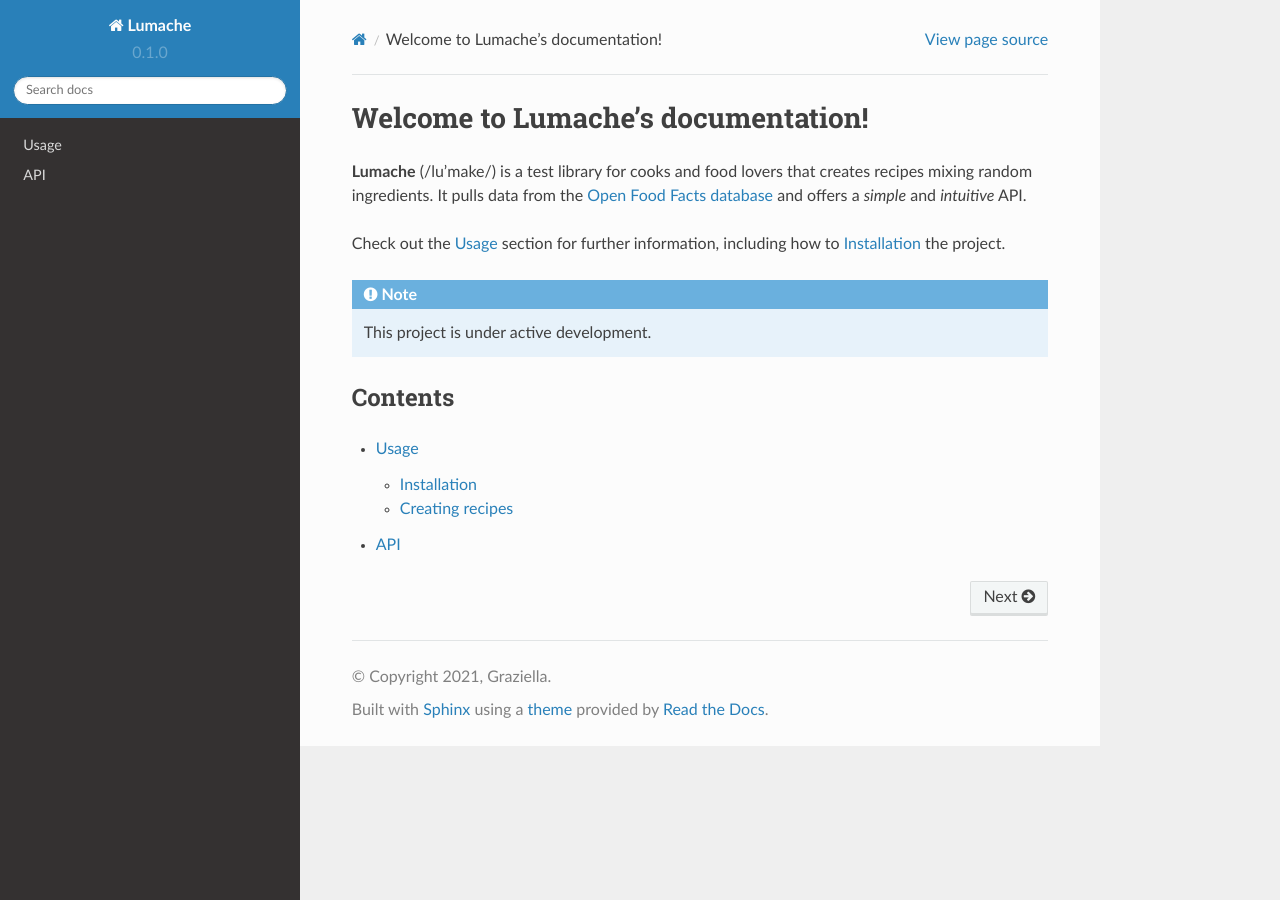
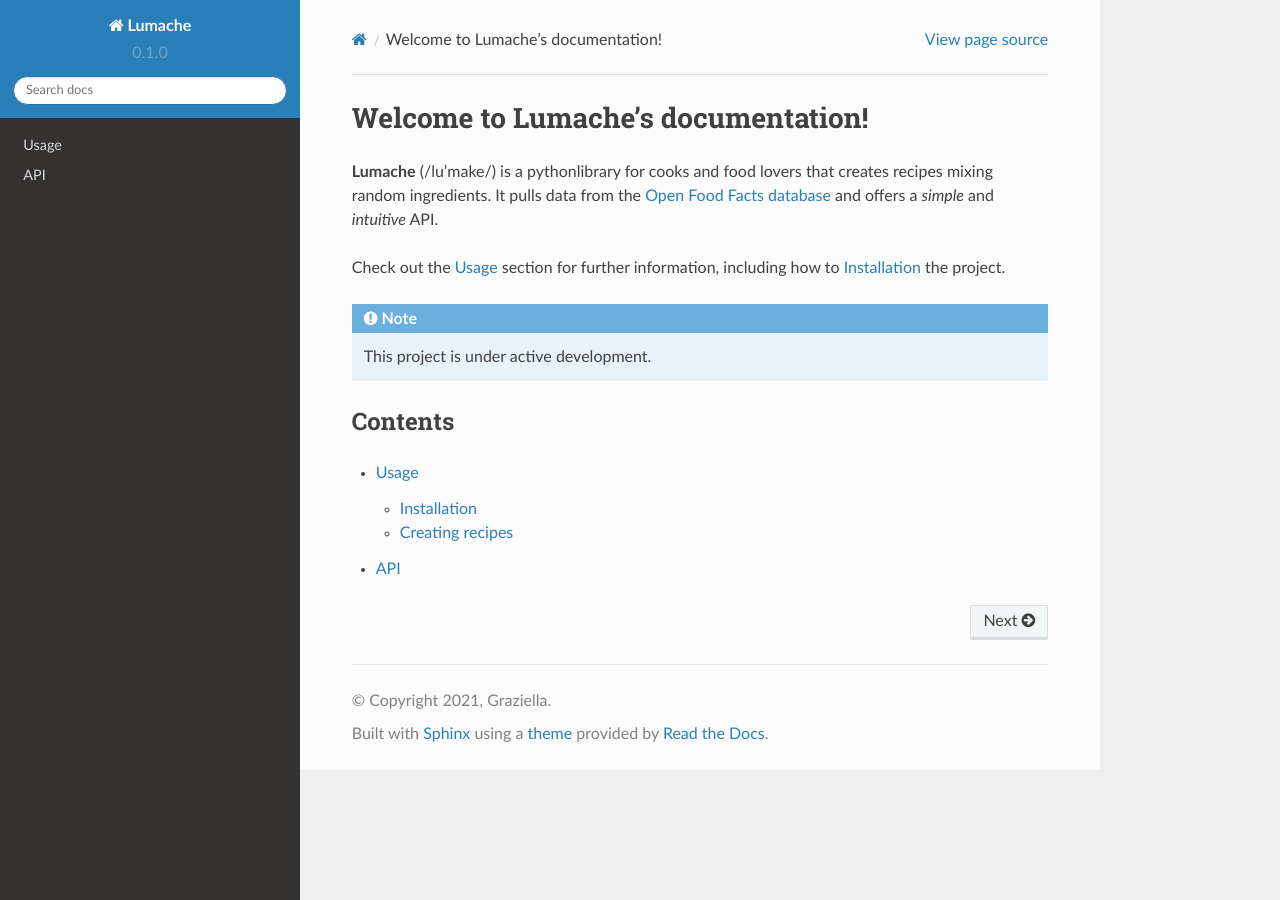
Before and after one commit to verticialjj/ERLC-Manager, a Sphinx documentation site: the page built from docs/source/index.rst, in a window 1280 px wide. Built offline with Sphinx 7.4.7 and the Read the Docs theme 2.0.0, drawn with Linux system fonts in a browser that asks for light colours.

Commit message:
Update index.rst

```diff
--- a/docs/source/index.rst
+++ b/docs/source/index.rst
@@ -1,7 +1,7 @@
 Welcome to Lumache's documentation!
 ===================================
 
-**Lumache** (/lu'make/) is a test library for cooks and food lovers
+**Lumache** (/lu'make/) is a pythonlibrary for cooks and food lovers
 that creates recipes mixing random ingredients.
 It pulls data from the `Open Food Facts database <https://world.openfoodfacts.org/>`_
 and offers a *simple* and *intuitive* API.
```
